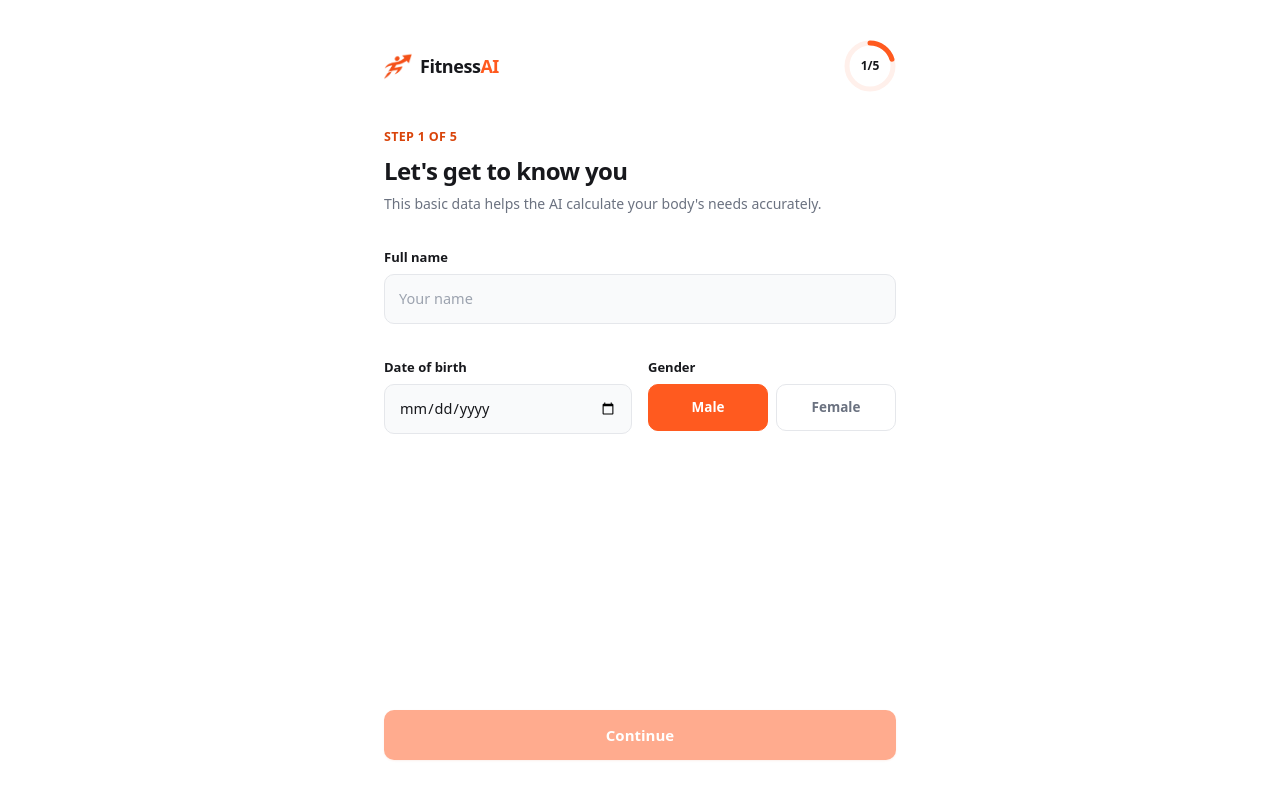
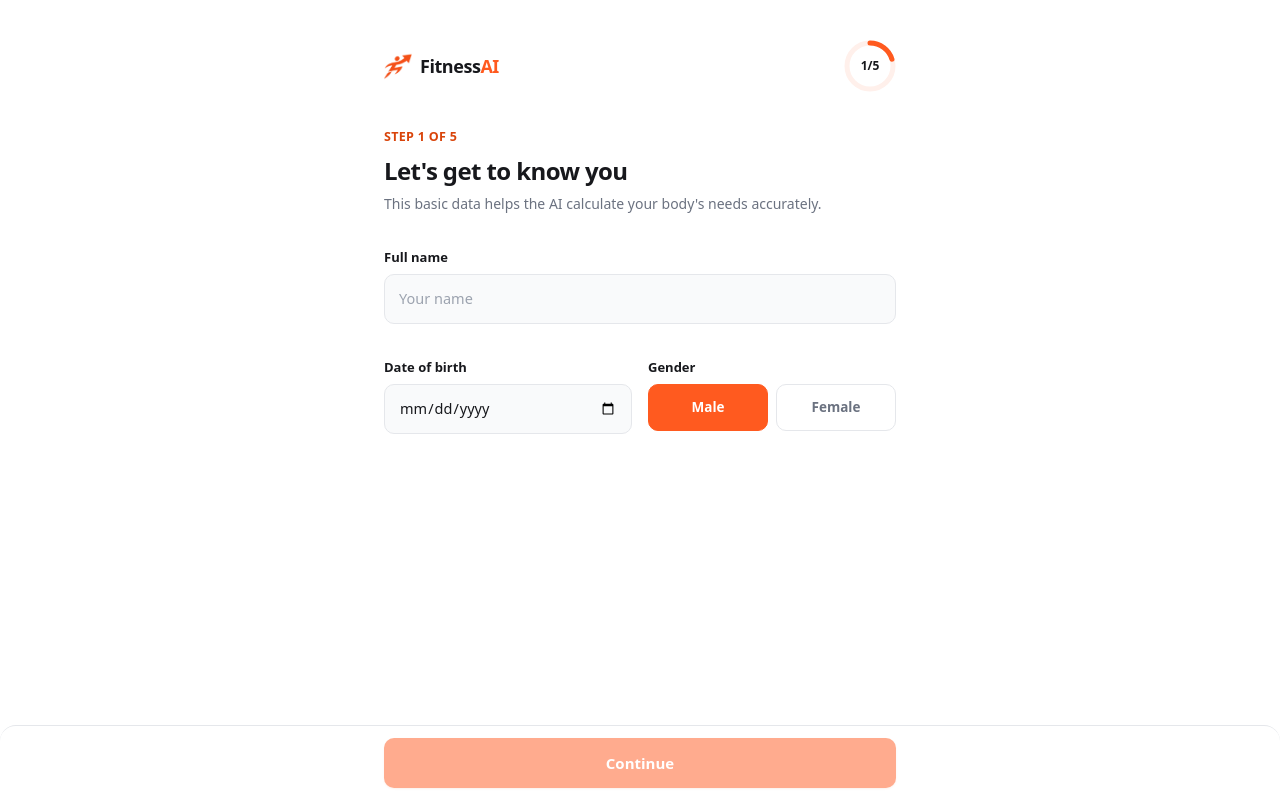
Before and after one commit to trianandafajar/fitness-ai-frontend, a Next.js app: page /onboarding in a window 1280 px wide. Built offline with nearby package versions, Linux system fonts and the light colour scheme; no server answers.

Commit message:
fix: adjust padding and layout for StepShell component

```diff
--- a/app/onboarding/page.tsx
+++ b/app/onboarding/page.tsx
@@ -75,7 +75,7 @@ export default function OnboardingPage() {
   }
 
   return (
-    <div className="mx-auto flex min-h-screen max-w-140 flex-col px-6 py-8 sm:py-10">
+    <div className="mx-auto flex min-h-screen max-w-140 flex-col px-6 pt-8 sm:pt-10">
       <OnboardingHeader step={step} total={TOTAL_STEPS} />
 
       {step === 1 && (
--- a/components/onboarding/StepShell.tsx
+++ b/components/onboarding/StepShell.tsx
@@ -25,7 +25,7 @@ export default function StepShell({
   nextLoading = false,
 }: StepShellProps) {
   return (
-    <div className="flex flex-1 flex-col">
+    <div className="flex flex-1 flex-col pb-28">
       <div className="mb-2 text-[12.5px] font-semibold tracking-wide text-orange-deep">
         {stepTag}
       </div>
@@ -36,7 +36,8 @@ export default function StepShell({
 
       <div className="flex-1">{children}</div>
 
-      <div className="mt-auto flex gap-3 pt-7">
+      <div className="fixed inset-x-0 bottom-0 z-30 rounded-t-2xl border-t border-line bg-white">
+        <div className="mx-auto flex w-full max-w-140 gap-3 px-6 py-3">
           {onBack && (
             <ButtonSecondary
               type="button"
@@ -57,5 +58,6 @@ export default function StepShell({
           </ButtonPrimary>
         </div>
       </div>
+    </div>
   );
 }
```
Lines whose indentation alone changed are shown as unchanged.
